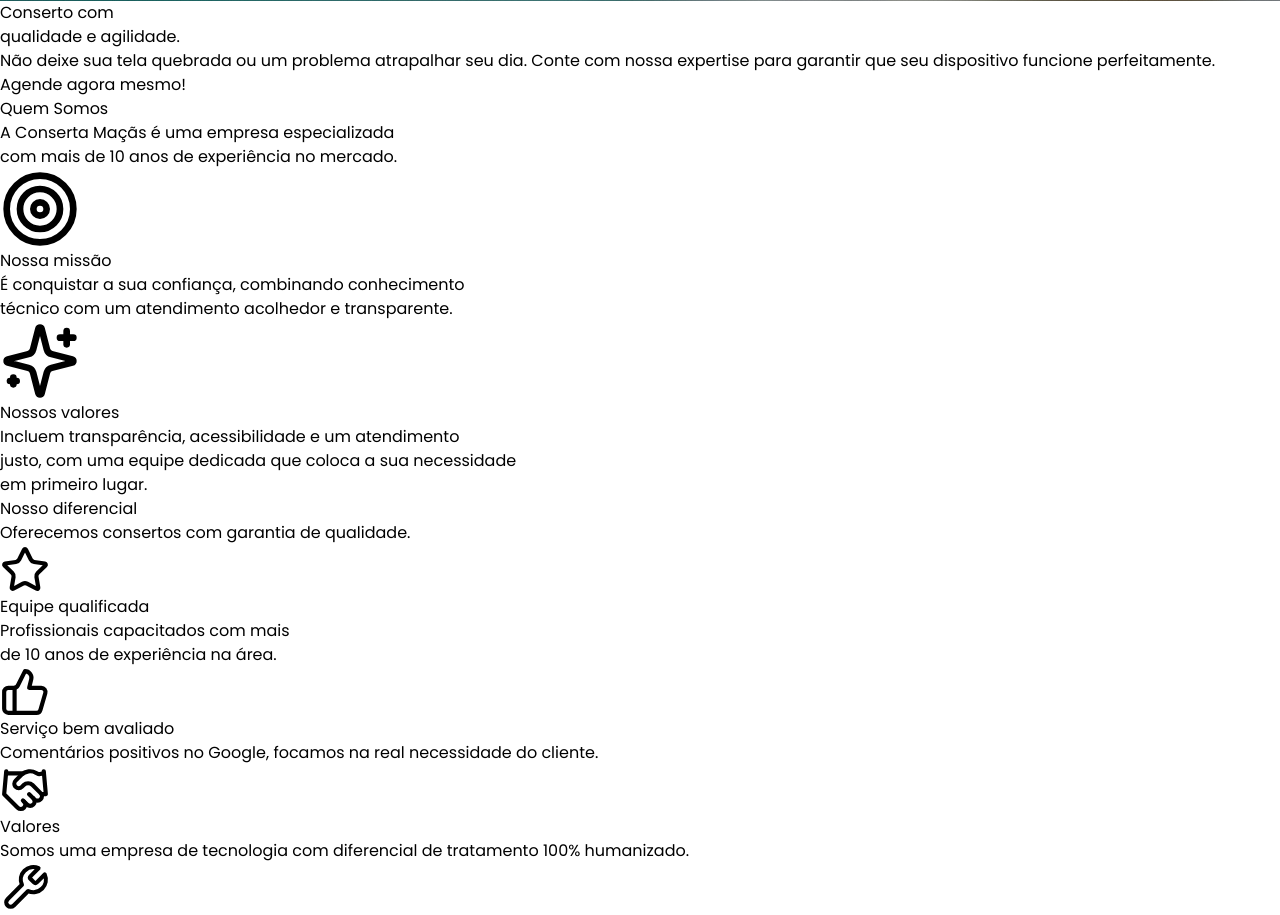
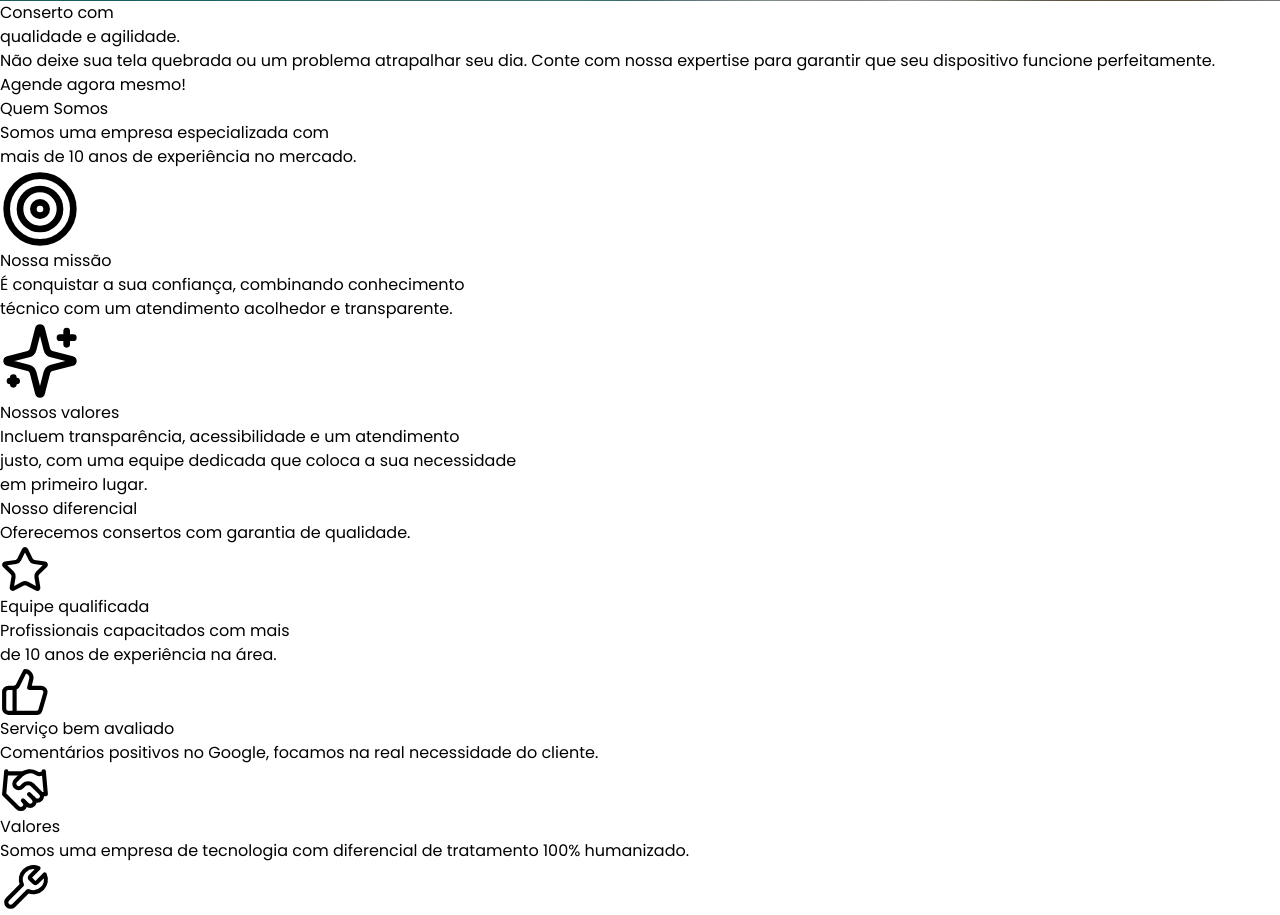
Before and after one commit to rafaelrch/consertaMaca-LP, a React (Vite) app: page / in a window 1280 px wide. Shown: the part 1500-2415 px from the top of the page. Built offline with nearby package versions, Linux system fonts and the light colour scheme.

Commit message:
atualização em Quem Somos

```diff
--- a/src/components/quemSomos.jsx
+++ b/src/components/quemSomos.jsx
@@ -13,8 +13,8 @@ function quemSomos() {
           Quem Somos
         </span>
             <p className='text-center mt-5 font-light text-sm text-neutral-500'>
-            A Conserta Maçãs é uma empresa especializada <br />
-            com mais de 10 anos de experiência no mercado.
+            Somos uma empresa especializada com <br />
+            mais de 10 anos de experiência no mercado.
 
             </p>
         <div className='flex flex-wrap items-center justify-center gap-20 pt-16'>
```
